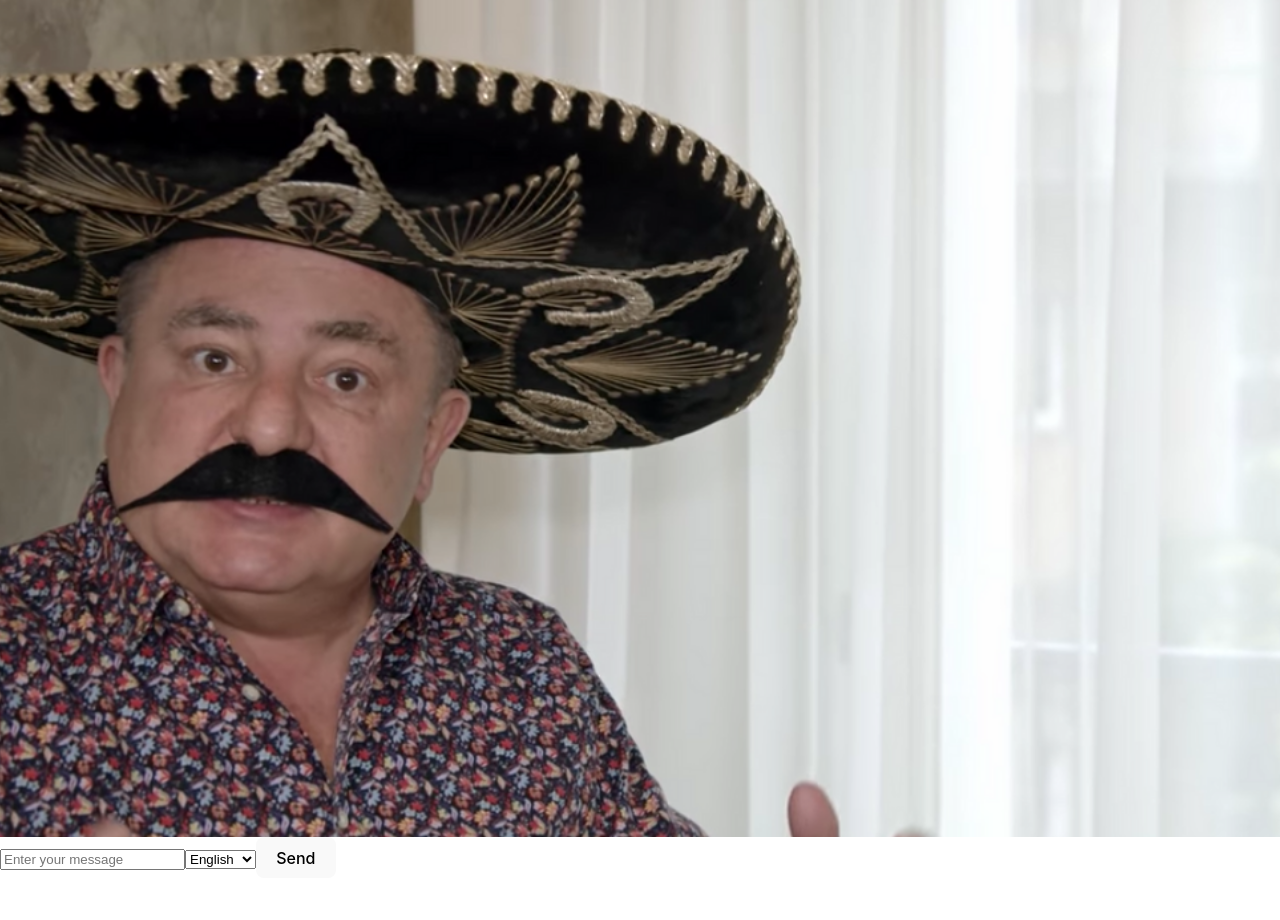
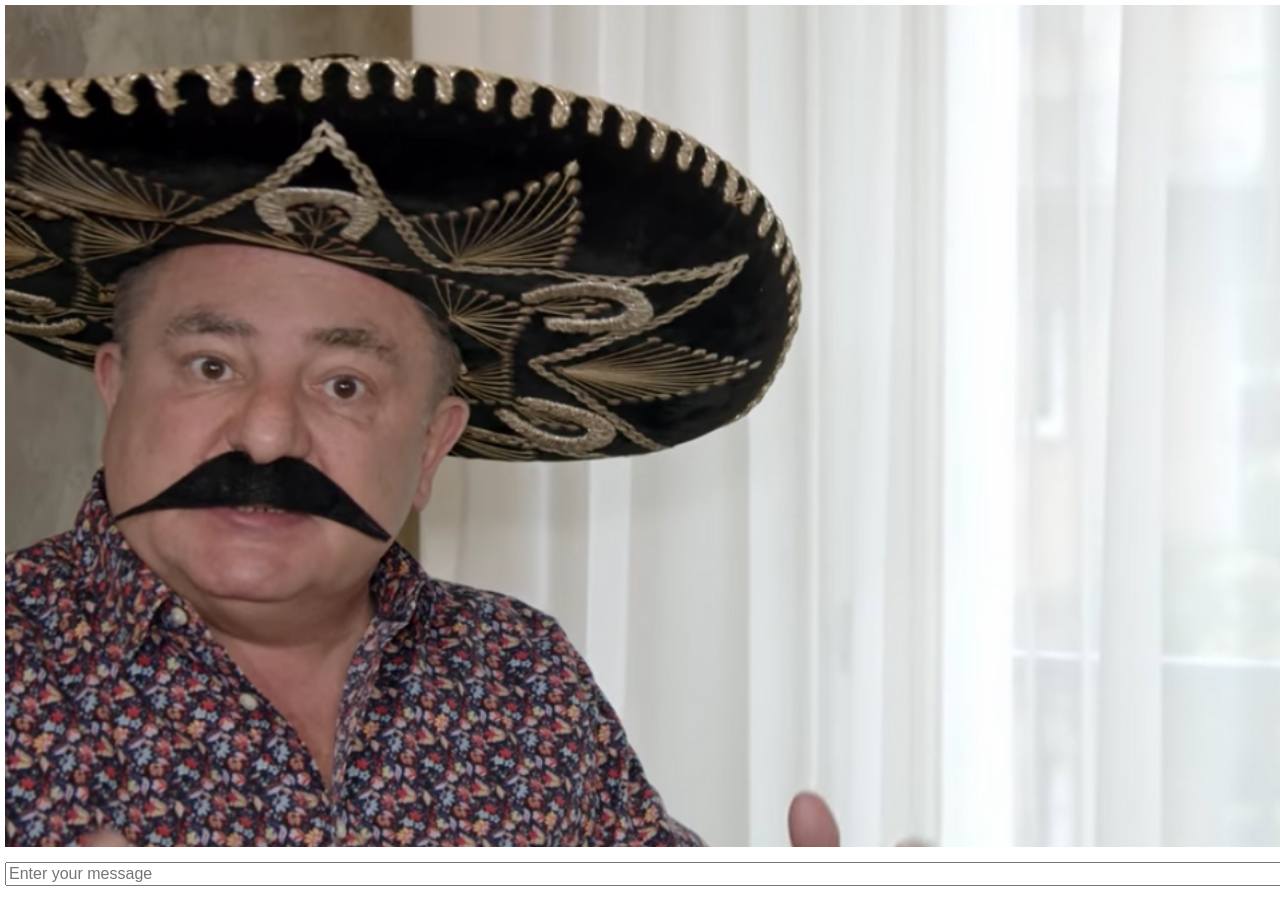
Before and after one commit to maciej-klimek/english-or-spanish, a React (Vite) app in the folder client/: page / in a window 1280 px wide. Shown: the top 920 px of the page. Built offline with nearby package versions, Linux system fonts and the light colour scheme.

Commit message:
working on laboratory

```diff
--- a/client/package.json
+++ b/client/package.json
@@ -11,7 +11,8 @@
   },
   "dependencies": {
     "react": "^18.3.1",
-    "react-dom": "^18.3.1"
+    "react-dom": "^18.3.1",
+    "react-speech": "^1.0.2"
   },
   "devDependencies": {
     "@eslint/js": "^9.11.1",
--- a/client/src/App.tsx
+++ b/client/src/App.tsx
@@ -34,13 +34,14 @@ const App: React.FC = () => {
   };
 
   return (
-    <div style={{ display: "flex", width: "1900px", height: "1000px" }}>
+    <div style={{ display: "flex", width: "1900px", height: "920px" }}>
       {/* Div for Div 1 and Div 2*/}
       <div
         style={{
           flex: 5,
           display: "flex",
           flexDirection: "column",
+          marginRight:"1px"
         }}
       >
         {/* Div 1 */}
@@ -48,7 +49,12 @@ const App: React.FC = () => {
           <img
             src={makloImage}
             alt="Maklo"
-            style={{ width: "100%", height: "100%", objectFit: "cover" }}
+            style={{
+              border: "5px solid",
+              borderColor:"white",
+              width: "100%",
+              height: "100%",
+              objectFit: "cover" }}
           />
         </div>
 
@@ -59,7 +65,10 @@ const App: React.FC = () => {
       </div>
 
       {/* Div 3 */}
-      <div style={{ flex: 1 }}>
+      <div style={{
+        flex: 1,
+        marginLeft:"10px"
+         }}>
         <OutputDisplay serverResponse={serverResponse} />{" "}
       </div>
     </div>
--- a/client/src/InputForm.tsx
+++ b/client/src/InputForm.tsx
@@ -25,19 +25,48 @@ const InputForm: React.FC<InputFormProps> = ({ onSubmit }) => {
   };
 
   return (
-    <div>
+    <div
+    style={{
+      flex: 5,
+      display: "flex",
+      flexDirection: "column",
+    }}>
       <form onSubmit={handleSubmit}>
         <input
           type="text"
           value={userInput}
           onChange={handleChange}
           placeholder="Enter your message"
+          style={{
+            marginTop:"20px",
+            marginLeft:"5px",
+            width:"88%",
+            height:"100%",
+            fontSize:"16px"
+          }}
         />
-        <select value={language} onChange={handleLanguageChange}>
+        <select
+        value={language}
+        onChange={handleLanguageChange}
+        style={{
+          marginLeft:"5px",
+          width:"5%",
+          height:"100%"
+        }}
+
+         >
           <option value="english">English</option>
           <option value="spanish">Spanish</option>
         </select>
-        <button type="submit">Send</button>
+        <button
+        type="submit"
+        style={{
+          marginLeft:"5px",
+          width:"5%",
+          height:"100%"
+        }}
+        >
+          Send</button>
       </form>
     </div>
   );
```
Also changed, not shown: 1 other file (tests, documents, lock files or other folders).
